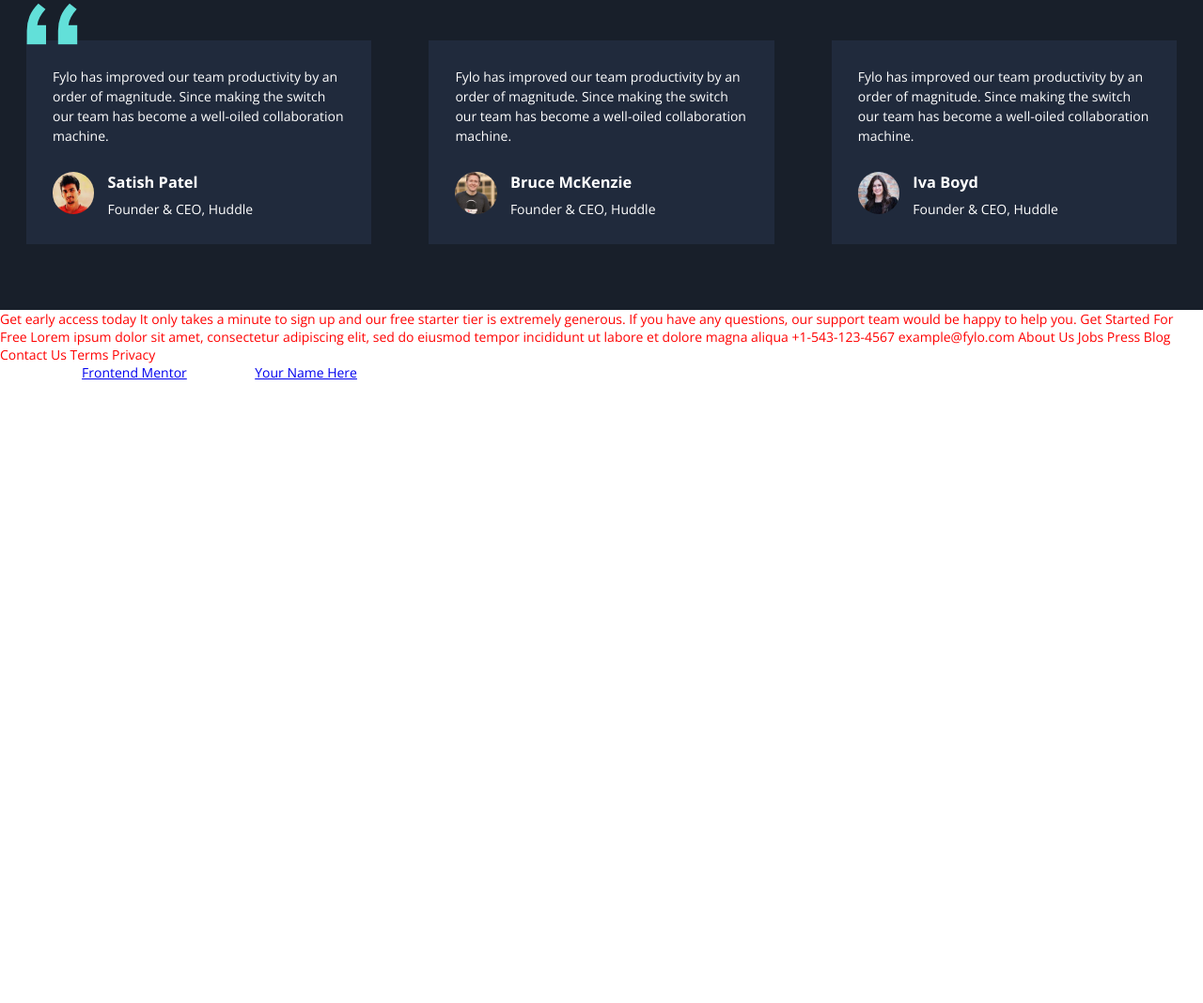
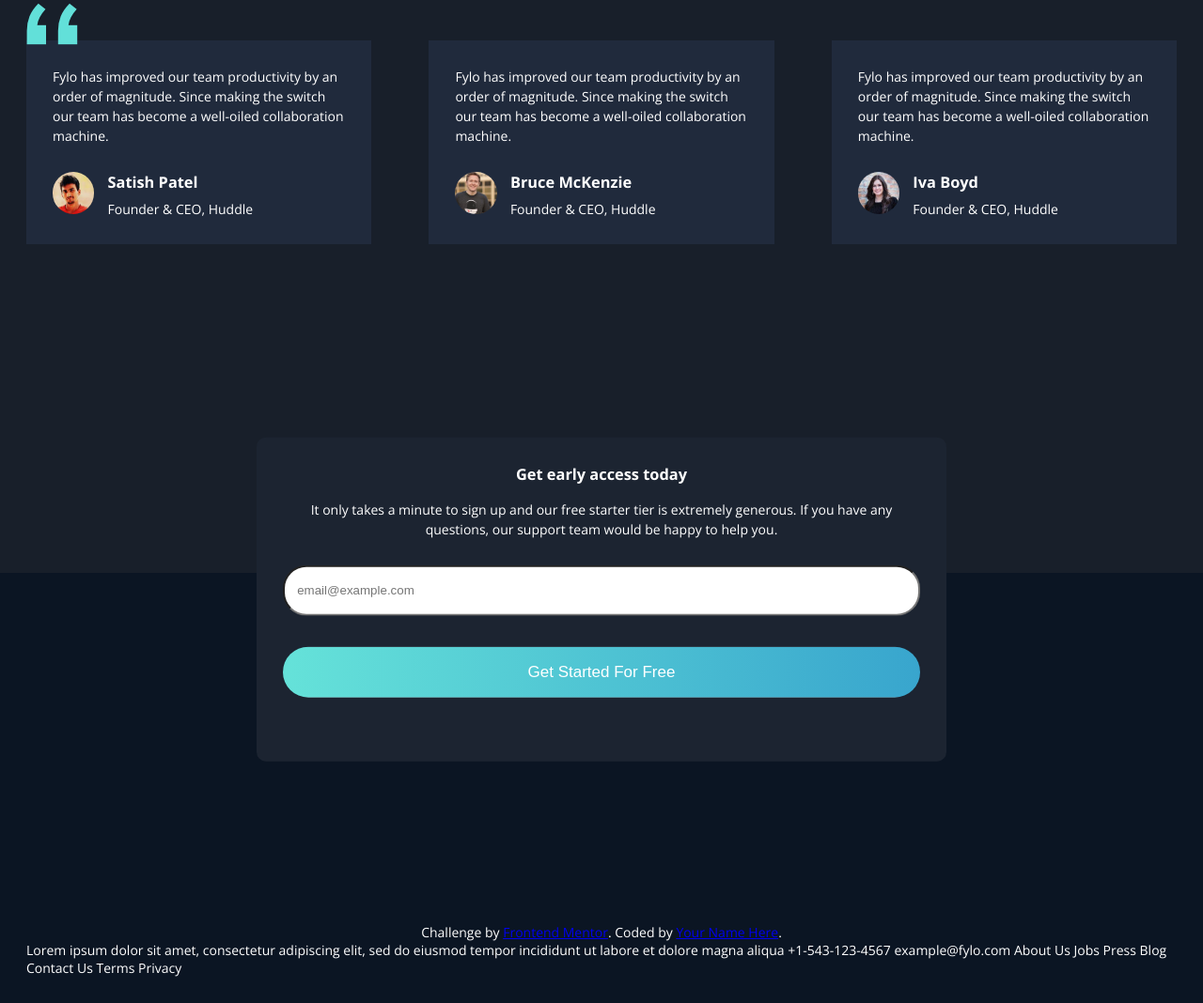
Before and after one commit to Peciak95/Frontend-Mentor-Fully-Responsive-Fylo-landing-page-based-on-flex-box, a plain HTML site: page index.html in a window 1280 px wide. Shown: the part 2464-3532 px from the top of the page at 94% size. Before the commit the page ends 2870 px from the top, so only its background shows below. Drawn offline with nearby package versions, Linux system fonts and the light colour scheme.

Commit message:
added sign-up field and checkForm script

```diff
--- a/index.html
+++ b/index.html
@@ -156,7 +156,8 @@
           <div class="reviews__card reviews__card--first">
             <img src="/images/bg-quotes.png" alt="" class="reviews__quotes">
             <div class="reviews__card-top">
-              <p class="reviews__card-text">Fylo has improved our team productivity by an order of magnitude. Since making the switch our team has
+              <p class="reviews__card-text">Fylo has improved our team productivity by an order of magnitude. Since
+                making the switch our team has
                 become a well-oiled collaboration machine.</p>
             </div>
             <div class="reviews__card-bottom">
@@ -172,7 +173,8 @@
 
           <div class="reviews__card">
             <div class="reviews__card-top">
-              <p class="reviews__card-text">Fylo has improved our team productivity by an order of magnitude. Since making the switch our team has
+              <p class="reviews__card-text">Fylo has improved our team productivity by an order of magnitude. Since
+                making the switch our team has
                 become a well-oiled collaboration machine.</p>
             </div>
             <div class="reviews__card-bottom">
@@ -188,7 +190,8 @@
 
           <div class="reviews__card">
             <div class="reviews__card-top">
-              <p class="reviews__card-text">Fylo has improved our team productivity by an order of magnitude. Since making the switch our team has
+              <p class="reviews__card-text">Fylo has improved our team productivity by an order of magnitude. Since
+                making the switch our team has
                 become a well-oiled collaboration machine.</p>
             </div>
             <div class="reviews__card-bottom">
@@ -208,23 +211,31 @@
       </div>
     </section>
   </main>
+  <footer class="footer">
+    <div class="wrapper">
+      <div class="footer-container">
+        <div class="sign-up">
+          <div class="sign-up__top">
+            <h3 class="sign-up__top-title">Get early access today</h3>
+            <p class="sign-up__top-text">It only takes a minute to sign up and our free starter tier is extremely generous. If you have any
+              questions, our support team would be happy to help you.</p>
+          </div>
+          <div class="sign-up__bottom">
+            <input class="sign-up__bottom-input" type="email" placeholder="email@example.com">
+            <p class="error">Please enter a valid e-mail address</p>
+            <button class="btn sign-up__bottom-btn">Get Started For Free</button>
 
-  <p class="text-test">
+          </div>
+        </div>
+        <div class="footer__contact">
+
+        </div>
+        <p class="attribution">
+          Challenge by <a href="https://www.frontendmentor.io?ref=challenge" target="_blank">Frontend Mentor</a>.
+          Coded by <a href="#">Your Name Here</a>.
+        </p>
 
 
-
-
-
-
-
-
-
-    Get early access today
-
-    It only takes a minute to sign up and our free starter tier is extremely generous. If you have any
-    questions, our support team would be happy to help you.
-
-    Get Started For Free
 
         Lorem ipsum dolor sit amet, consectetur adipiscing elit, sed do eiusmod tempor incididunt ut labore et
         dolore magna aliqua
@@ -240,13 +251,10 @@
         Contact Us
         Terms
         Privacy</p>
-
-  <footer>
-    <p class="attribution">
-      Challenge by <a href="https://www.frontendmentor.io?ref=challenge" target="_blank">Frontend Mentor</a>.
-      Coded by <a href="#">Your Name Here</a>.
-    </p>
+      </div>
+    </div>
   </footer>
+  <script src="/js/script.js"></script>
 </body>
 
 </html>
--- /dev/null
+++ b/js/script.js
@@ -0,0 +1,13 @@
+const signUpBtn = document.querySelector('.sign-up__bottom-btn')
+const signUpInput = document.querySelector('.sign-up__bottom-input')
+const error = document.querySelector('.error')
+console.log(error)
+const checkInput = () => {
+	if (signUpInput.value === '') {
+		error.style.visibility = 'visible'
+	} else {
+		error.style.visibility = 'hidden'
+	}
+}
+
+signUpBtn.addEventListener('click', checkInput)
--- a/scss/_media.scss
+++ b/scss/_media.scss
@@ -17,6 +17,10 @@
 	.btn {
 		font-size: 1.7rem;
 	}
+	.error{
+		text-align: left;
+		padding-left: 1em;
+	}
 }
 @media (min-width: 576px) {
 	.reviews {
@@ -26,6 +30,9 @@
 	.nav__list-link {
 		font-size: 2rem;
 	}
+}
+.sign-up{
+	max-width: 75%;
 }
 }
 @media (min-width: 768px) {
@@ -94,6 +101,9 @@
 
 	}
 }
+.sign-up{
+	max-width: 60%;
+}
 }
 @media (min-width: 1200px) {
 	.header {
--- a/scss/style.scss
+++ b/scss/style.scss
@@ -237,7 +237,8 @@ body {
 	}
 }
 .reviews {
-	&__quotes{
+	padding-bottom: 20em;
+	&__quotes {
 		position: absolute;
 		top: -40px;
 		left: 0;
@@ -257,7 +258,7 @@ body {
 		align-items: flex-start;
 		padding: 2em;
 		margin-bottom: 3em;
-		&--first{
+		&--first {
 			position: relative;
 		}
 		&-top {
@@ -290,4 +291,57 @@ body {
 		}
 	}
 }
+.footer {
+	background-color: $footer-bg-color;
+	padding: 2em;
+	&-container{
+		display: flex;
+		flex-direction: column;
+		justify-content: center;
+		align-items: center;
+	}
+}
+.sign-up {
+	transform: translateY(-50%);
+	background-color: $intro-mail-color;
+	display: flex;
+	flex-direction: column;
+	justify-content: center;
+	align-items: center;
+	border-radius: 10px;
+	padding: 2em;
+	&__top {
+		margin-bottom: 2em;
+		&-title {
+			margin-bottom: 1em;
+			text-align: center;
+		}
+		&-text {
+			line-height: 1.5;
+			text-align: center;
+		}
+	}
+	&__bottom {
+		display: flex;
+		flex-direction: column;
+		width: 100%;
+		&-input {
+			width: 100%;
+			height: 4em;
+			border-radius: 25px;
+			padding: 1em;
+			// margin-bottom: 2em;
+		}
+		&-btn {
+			padding: 1em 2em;
+			width: 100%;
+		}
+	}
+}
+.error {
+	text-align: center;
+	color: $error-color;
+	visibility: hidden;
+	margin-bottom: 1em;
+}
 @import '_media';
```
Also changed, not shown: css/style.css, 1 other file. Lines whose indentation alone changed are shown as unchanged.
